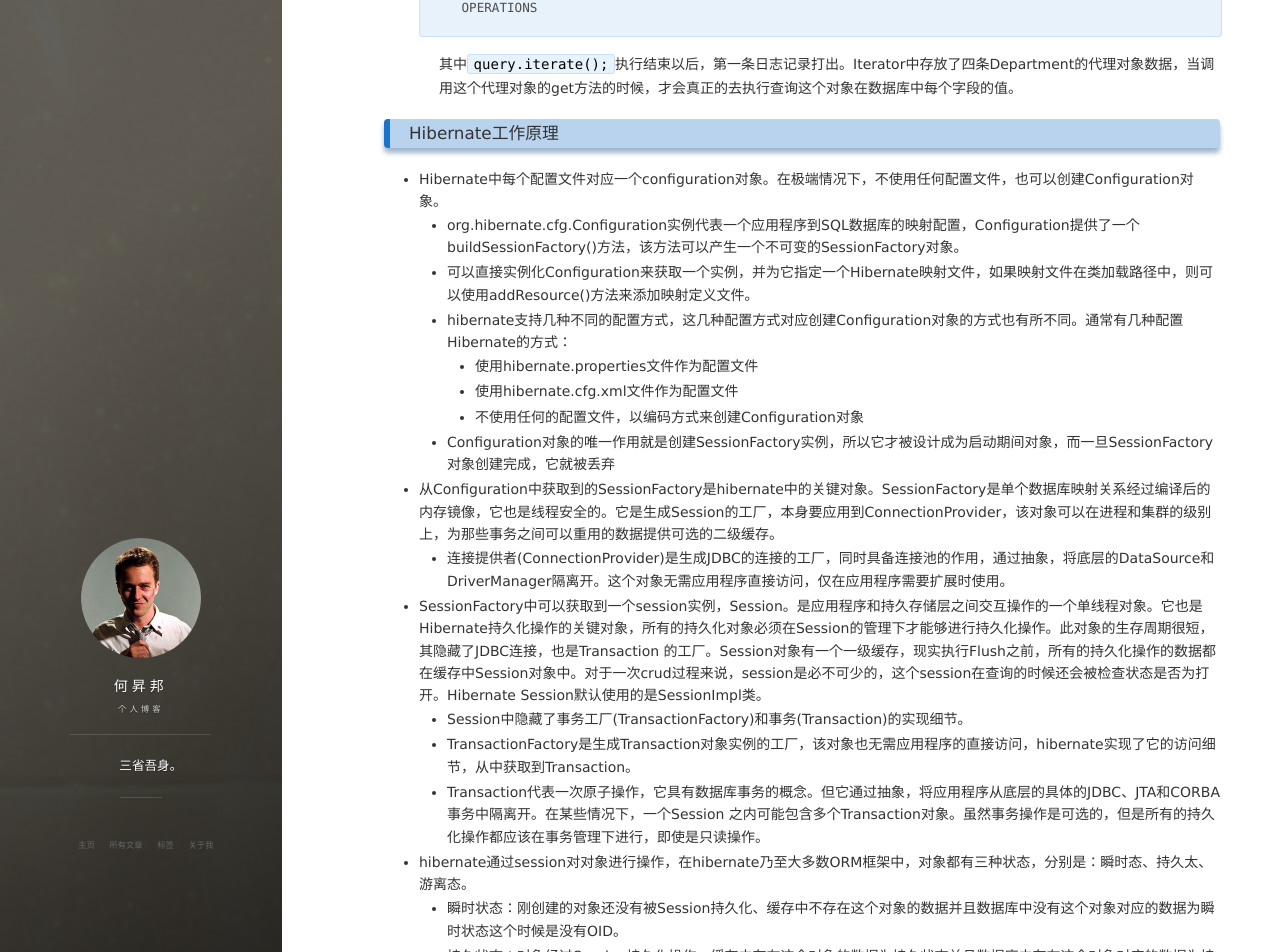
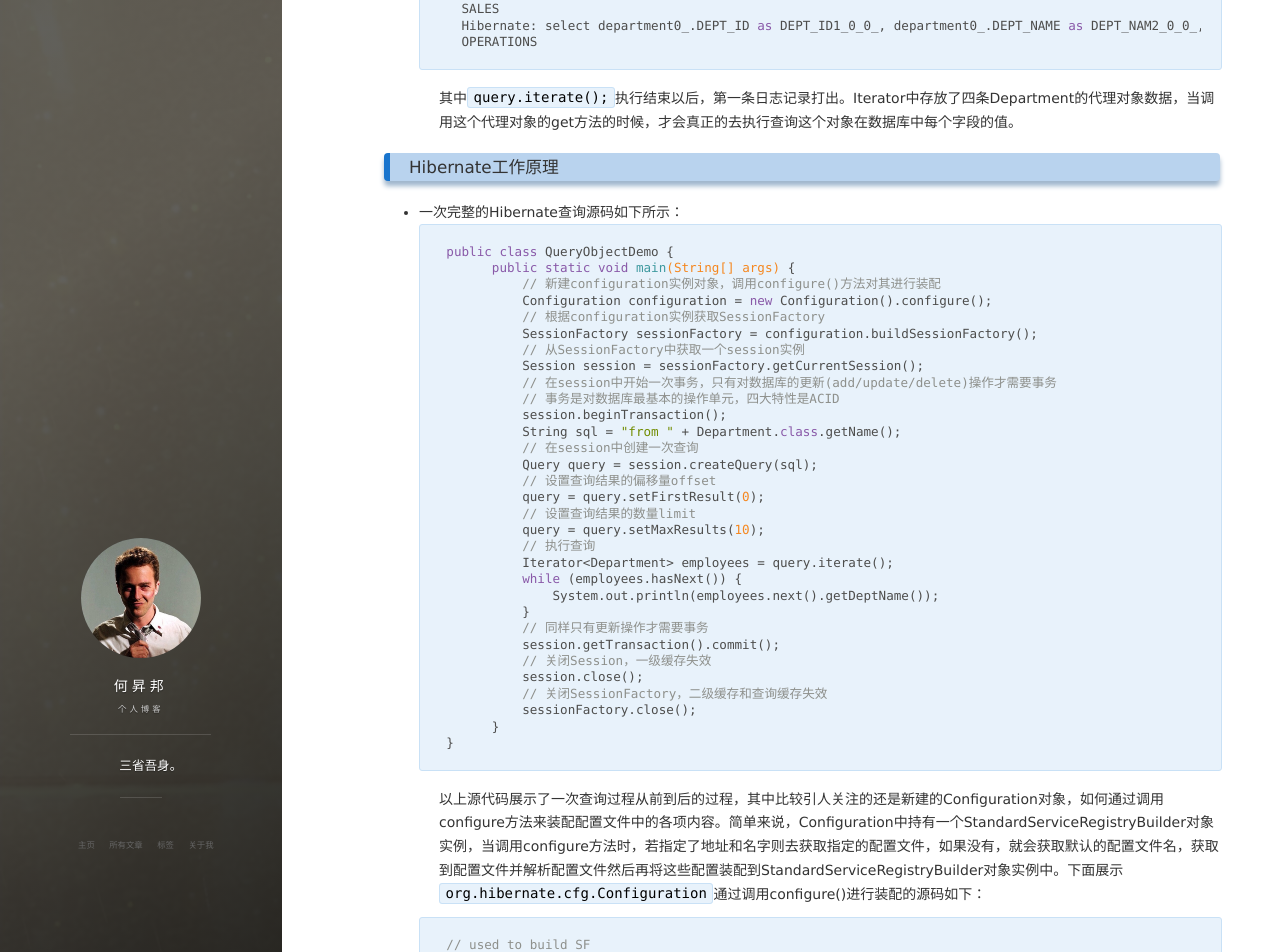
Before and after one commit to heshengbang/heshengbang.github.io, a Jekyll site: the page built from _posts/2018-6-12-Hibernate的缓存机制.md, in a window 1280 px wide and 1400 px high, scrolled down 1206 px. Shown: the top 952 px of the window. Built offline with Jekyll 4.4.1, drawn with Linux system fonts in a browser that asks for light colours; nearby versions of some CDN libraries; comment, search, counter and statistics services are not loaded; some of the changed text lies outside the part shown.

Commit message:
add files

````diff
--- a/_posts/2018-6-12-Hibernate的缓存机制.md
+++ b/_posts/2018-6-12-Hibernate的缓存机制.md
@@ -9,6 +9,8 @@
 tags: Hibernate
 
 ---
+
+本文基于hibernate-core-5.2.2.Final。
 
 ### Hibernate的一次查询过程
 - 以查询部门为例，Department和数据库中的department表相映射，它的一次查询代码如下：
@@ -48,11 +50,11 @@
             // 给查询语句设置注释？
 			query.setComment( queryString );
             // 调用org.hibernate.internal.SessionImpl中的applyQuerySettingsAndHints执行查询操作
-			applyQuerySettingsAndHints( query );
+			applyQuerySettingsAndHints(query);
 			return query;
 		}
 		catch (RuntimeException e) {
-			throw exceptionConverter.convert( e );
+			throw exceptionConverter.convert(e);
 		}
 	}
 ```
@@ -73,6 +75,89 @@
 
 
 ### Hibernate工作原理
+- 一次完整的Hibernate查询源码如下所示：
+```java
+public class QueryObjectDemo {
+        public static void main(String[] args) {
+            // 新建configuration实例对象，调用configure()方法对其进行装配
+            Configuration configuration = new Configuration().configure();
+            // 根据configuration实例获取SessionFactory
+            SessionFactory sessionFactory = configuration.buildSessionFactory();
+            // 从SessionFactory中获取一个session实例
+            Session session = sessionFactory.getCurrentSession();
+            // 在session中开始一次事务，只有对数据库的更新(add/update/delete)操作才需要事务
+            // 事务是对数据库最基本的操作单元，四大特性是ACID
+            session.beginTransaction();
+            String sql = "from " + Department.class.getName();
+            // 在session中创建一次查询
+            Query query = session.createQuery(sql);
+            // 设置查询结果的偏移量offset
+            query = query.setFirstResult(0);
+            // 设置查询结果的数量limit
+            query = query.setMaxResults(10);
+            // 执行查询
+            Iterator<Department> employees = query.iterate();
+            while (employees.hasNext()) {
+                System.out.println(employees.next().getDeptName());
+            }
+            // 同样只有更新操作才需要事务
+            session.getTransaction().commit();
+            // 关闭Session，一级缓存失效
+            session.close();
+            // 关闭SessionFactory，二级缓存和查询缓存失效
+            sessionFactory.close();
+        }
+}
+```
+  以上源代码展示了一次查询过程从前到后的过程，其中比较引人关注的还是新建的Configuration对象，如何通过调用configure方法来装配配置文件中的各项内容。简单来说，Configuration中持有一个StandardServiceRegistryBuilder对象实例，当调用configure方法时，若指定了地址和名字则去获取指定的配置文件，如果没有，就会获取默认的配置文件名，获取到配置文件并解析配置文件然后再将这些配置装配到StandardServiceRegistryBuilder对象实例中。下面展示`org.hibernate.cfg.Configuration`通过调用configure()进行装配的源码如下：
+```java
+// used to build SF
+private StandardServiceRegistryBuilder standardServiceRegistryBuilder;
+public Configuration configure() throws HibernateException {
+		return configure( StandardServiceRegistryBuilder.DEFAULT_CFG_RESOURCE_NAME );
+	}
+public Configuration configure(String resource) throws HibernateException {
+		standardServiceRegistryBuilder.configure( resource );
+		// todo : still need to have StandardServiceRegistryBuilder handle the "other cfg.xml" elements.
+		//		currently it just reads the config properties
+		properties.putAll( standardServiceRegistryBuilder.getSettings() );
+		return this;
+	}
+```
+  下面展示`org.hibernate.boot.registry.StandardServiceRegistryBuilder`的部分相关源码：
+```java
+	// The default resource name for a hibernate configuration xml file.
+	public static final String DEFAULT_CFG_RESOURCE_NAME = "hibernate.cfg.xml";
+    public StandardServiceRegistryBuilder configure(String resourceName) {
+		return configure( configLoader.loadConfigXmlResource( resourceName ) );
+	}
+    public StandardServiceRegistryBuilder configure(LoadedConfig loadedConfig) {
+		aggregatedCfgXml.merge( loadedConfig );
+		settings.putAll( loadedConfig.getConfigurationValues() );
+
+		return this;
+	}
+    public Map getSettings() {
+		return settings;
+	}
+```
+  源码再往深处挖就是具体的获取配置文件，根据文件的类型进行解析，获取jdbc相关配置。这里就不一一展示，如果想看更详细的源码可以直接去薅hibernate-core包。解析xml在大多数开源框架中都会用到，各家的实现大致步骤基本一致，但是在细节上各有不同，有兴趣的可以挨个去看看hibernate如何解析hibernate.cfg.xml，spring如何解析spring-context等等。
+
+- 从上一步源码我们能推算出一次查询的大致参与角色及去作用如下：
+	- 新建Configuration，通过configure()方法去获取到其配置
+	- 使用上一步的configuration实例对象，通过调用buildSessionFactory()中获取到SessionFactory对象实例
+	- 从上一步的SessionFactory实例获取到Session实例对象，有两种方式
+		- 获取一个新Session，调用openSession()方法获得
+		- 获取当前已经存在的Session，调用getCurrentSession()方法获得
+	- 在Session中开始一个事务，通过以下两种方式，实际上没区别:
+		- session.beginTransaction();
+		- session.getTransaction().begin();
+	- 在session中创建一个Query实例对象，并给其指定各种查询属性，例如offset和limit以及是否启用查询缓存
+	- 获取查询结果，常见的三种方式如下：
+		- 通过list()获取一个List对象
+		- 通过iterate()获取一个Iterator对象
+		- getResultList()同样获取到一个List对象
+
 - Hibernate中每个配置文件对应一个configuration对象。在极端情况下，不使用任何配置文件，也可以创建Configuration对象。
 	- org.hibernate.cfg.Configuration实例代表一个应用程序到SQL数据库的映射配置，Configuration提供了一个buildSessionFactory()方法，该方法可以产生一个不可变的SessionFactory对象。
 	- 可以直接实例化Configuration来获取一个实例，并为它指定一个Hibernate映射文件，如果映射文件在类加载路径中，则可以使用addResource()方法来添加映射定义文件。
@@ -120,71 +205,65 @@
 
 - 其次，通过在hibernate.config.xml使用以下配置来配置二级缓存：
 ```xml
-		<!-- 开启二级缓存 -->
-        <property name="hibernate.cache.use_second_level_cache">true</property>
-        <!-- 二级缓存的提供类 在hibernate4.0版本以后我们都是配置这个属性来指定二级缓存的提供类-->
-        <property name="hibernate.cache.region.factory_class">org.hibernate.cache.ehcache.EhCacheRegionFactory</property>
-        <!-- 二级缓存配置文件的位置 -->
-        <property name="hibernate.cache.provider_configuration_file_resource_path">ehcache.xml</property>
+<!-- 开启二级缓存 -->
+<property name="hibernate.cache.use_second_level_cache">true</property>
+<!-- 二级缓存的提供类 在hibernate4.0版本以后我们都是配置这个属性来指定二级缓存的提供类-->
+<property name="hibernate.cache.region.factory_class">org.hibernate.cache.ehcache.EhCacheRegionFactory</property>
+<!-- 二级缓存配置文件的位置 -->
+<property name="hibernate.cache.provider_configuration_file_resource_path">ehcache.xml</property>
 ```
 
-- 因为ehcache需要配置ehcache.xml来使用缓存，所以添加ehcache.xml配置如下：
+- 因为ehcache需要配置ehcache.xml来使用缓存，所以添加ehcache.xml配置如下:
 ```xml
 <ehcache>
-      <!--指定二级缓存存放在磁盘上的位置-->
-        <diskStore path="user.dir"/>
-      <!--我们可以给每个实体类指定一个对应的缓存，如果没有匹配到该类，则使用这个默认的缓存配置。各个选项的具体含义可通过ehcache.xml的官方文档查看-->
-        <defaultCache
-            maxElementsInMemory="10000"
-            eternal="false"
-            timeToIdleSeconds="120"
-            timeToLiveSeconds="120"
-            overflowToDisk="true"
-            />
-      <!--可以给每个实体类指定一个配置文件，通过name属性指定，要使用类的全名-->
-        <cache name="com.hsb.hibernate.Department"
-            maxElementsInMemory="10000"
-            eternal="false"
-            timeToIdleSeconds="300"
-            timeToLiveSeconds="600"
-            overflowToDisk="true"
-            />
-        <cache name="ehcache"
-            maxElementsInMemory="1000"
-            eternal="true"
-            timeToIdleSeconds="0"
-            timeToLiveSeconds="0"
-            overflowToDisk="false"
-            /> -->
+	<!--指定二级缓存存放在磁盘上的位置-->
+	<diskStore path="user.dir"/>
+	<!--我们可以给每个实体类指定一个对应的缓存，如果没有匹配到该类，则使用这个默认的缓存配置。各个选项的具体含义可通过ehcache.xml的官方文档查看-->
+	<defaultCache
+		maxElementsInMemory="10000"
+		eternal="false"
+		timeToIdleSeconds="120"
+		timeToLiveSeconds="120"
+		overflowToDisk="true"
+	/>
+	<!--可以给每个实体类指定一个配置文件，通过name属性指定，要使用类的全名-->
+	<cache name="com.hsb.hibernate.Department"
+		maxElementsInMemory="10000"
+		eternal="false"
+		timeToIdleSeconds="300"
+		timeToLiveSeconds="600"
+		overflowToDisk="true"
+	/>
 </ehcache>
 ```
 
-- 针对具体的映射类来配置，是否使用二级缓存
+- 针对具体的映射类来配置，是否使用二级缓存。
 	- 配置式：
 	```xml
-        <hibernate-mapping package="com.hsb.hibernate.Department">
-            <class name="Department" table="department">
-                <!-- 二级缓存一般设置为只读的 -->
-                <cache usage="read-only"/>
-                <id name="id" type="int" column="id">
-                    <generator class="native"/>
-                </id>
-                <property name="name" column="name" type="string"></property>
-                <property name="sex" column="code" type="string"></property>
-                <many-to-one name="address" column="rid" fetch="join"></many-to-one>
-            </class>
-    	</hibernate-mapping>
+	<hibernate-mapping package="com.hsb.hibernate.Department">
+		<class name="Department" table="department">
+			<!-- 二级缓存一般设置为只读的 -->
+			<cache usage="read-only"/>
+			<id name="id" type="int" column="id">
+				<generator class="native"/>
+			</id>
+			<property name="name" column="name" type="string"></property>
+			<property name="sex" column="code" type="string"></property>
+			<many-to-one name="address" column="rid" fetch="join"></many-to-one>
+		</class>
+	</hibernate-mapping>
     ```
     - 注解式：在类名上面添加`@Cache(usage=CacheConcurrencyStrategy.READ_ONLY)`，例如：
     ```java
-        @Entity
-        @Table(name="department")
-        @Cache(usage=CacheConcurrencyStrategy.READ_ONLY)
-        public class Department
-        {
-            ...
-        }
+	@Entity
+	@Table(name="department")
+	@Cache(usage=CacheConcurrencyStrategy.READ_ONLY)
+	public class Department
+	{
+		...
+	}
     ```
+    - 二级缓存的使用策略一般有这几种：read-only、nonstrict-read-write、read-write、transactional。通常使用二级缓存都是将其配置成read-only，即我们应当在那些不需要进行修改的实体类上使用二级缓存，否则如果对缓存进行读写的话，性能会变差，这样设置缓存就失去了意义。
 
 - 二级缓存是sessionFactory级别的缓存，这区别于一级缓存。启用二级缓存后，系统会在session关闭的情况下，去访问二级缓存，确定二级缓存中是否有想要访问的数据，如果有，则返回数据，如果没有则发出sql查询。
 
````
